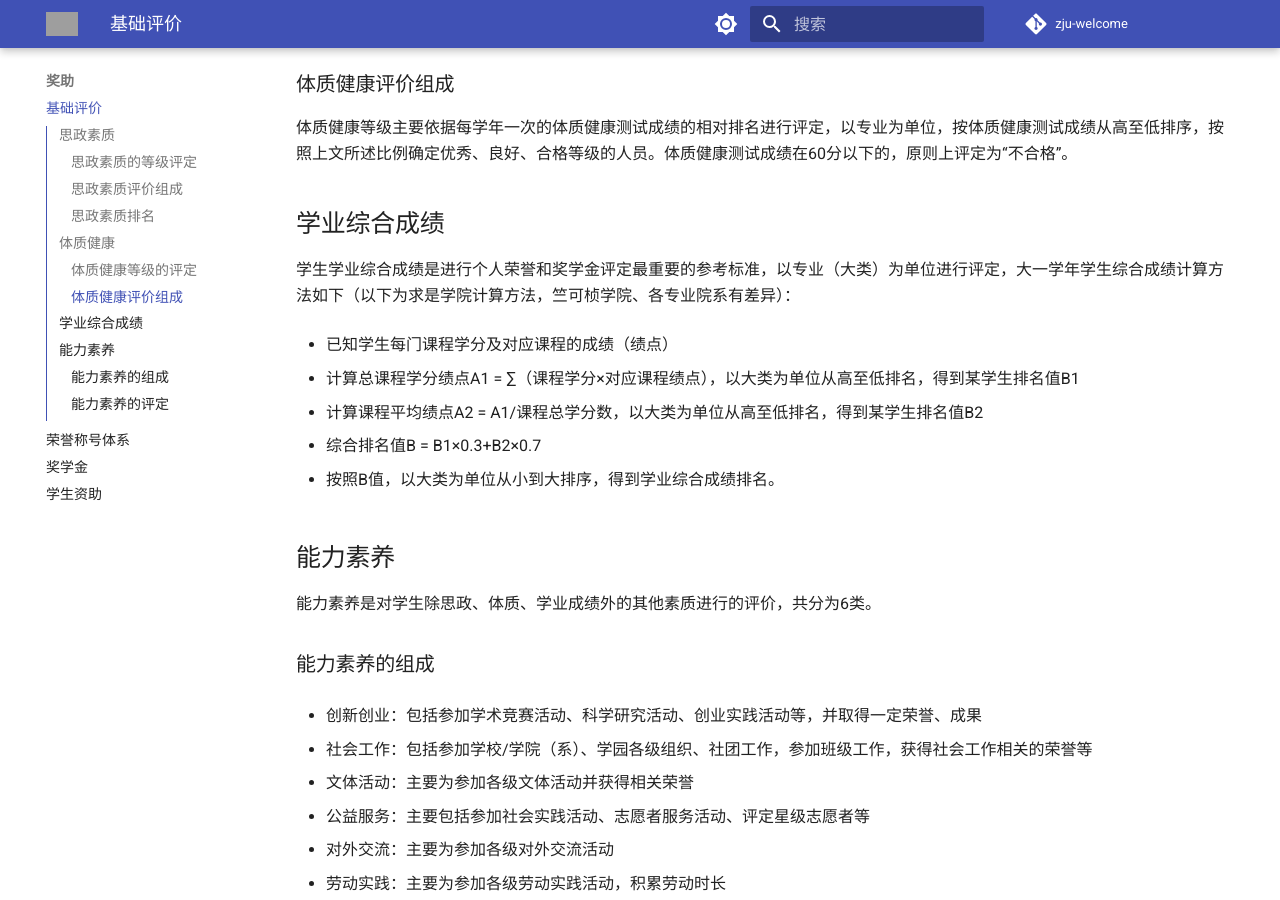
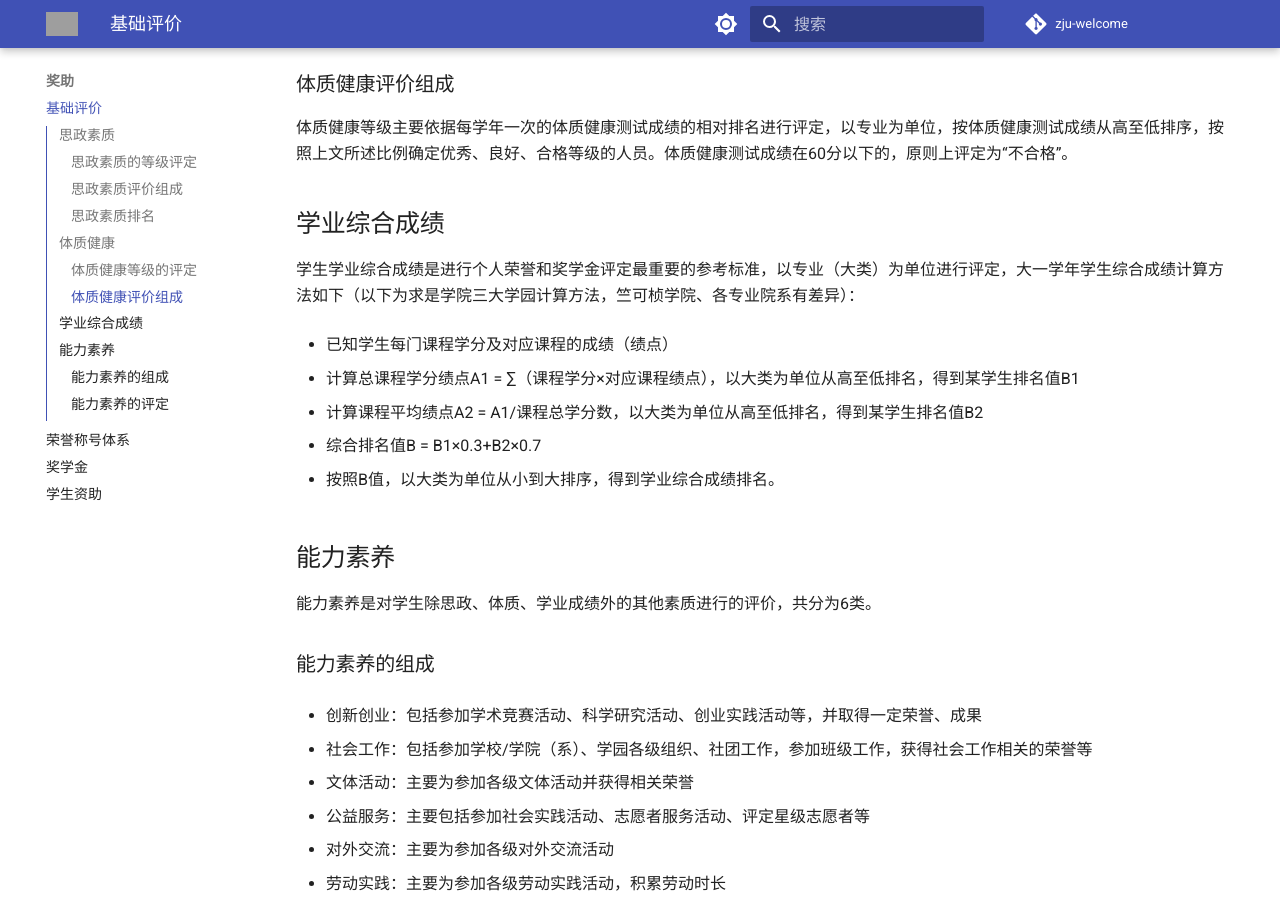
Before and after one commit to mini-full/zju-welcome, an MkDocs documentation site: the page built from docs/awards&grants/evaluation.md, in a window 1280 px wide and 900 px high, scrolled down 1662 px. Built offline with MkDocs 1.6.1 and Material for MkDocs 9.7.7, drawn with Linux system fonts in a browser that asks for light colours; comment, search, counter and statistics services are not loaded; grey boxes are pictures that could not be loaded.

Commit message:
Update evaluation.md

```diff
--- a/docs/awards&grants/evaluation.md
+++ b/docs/awards&grants/evaluation.md
@@ -68,7 +68,7 @@
 
 ## 学业综合成绩
 
-学生学业综合成绩是进行个人荣誉和奖学金评定最重要的参考标准，以专业（大类）为单位进行评定，大一学年学生综合成绩计算方法如下（以下为求是学院计算方法，竺可桢学院、各专业院系有差异）：
+学生学业综合成绩是进行个人荣誉和奖学金评定最重要的参考标准，以专业（大类）为单位进行评定，大一学年学生综合成绩计算方法如下（以下为求是学院三大学园计算方法，竺可桢学院、各专业院系有差异）：
 
 - 已知学生每门课程学分及对应课程的成绩（绩点）
 
```
